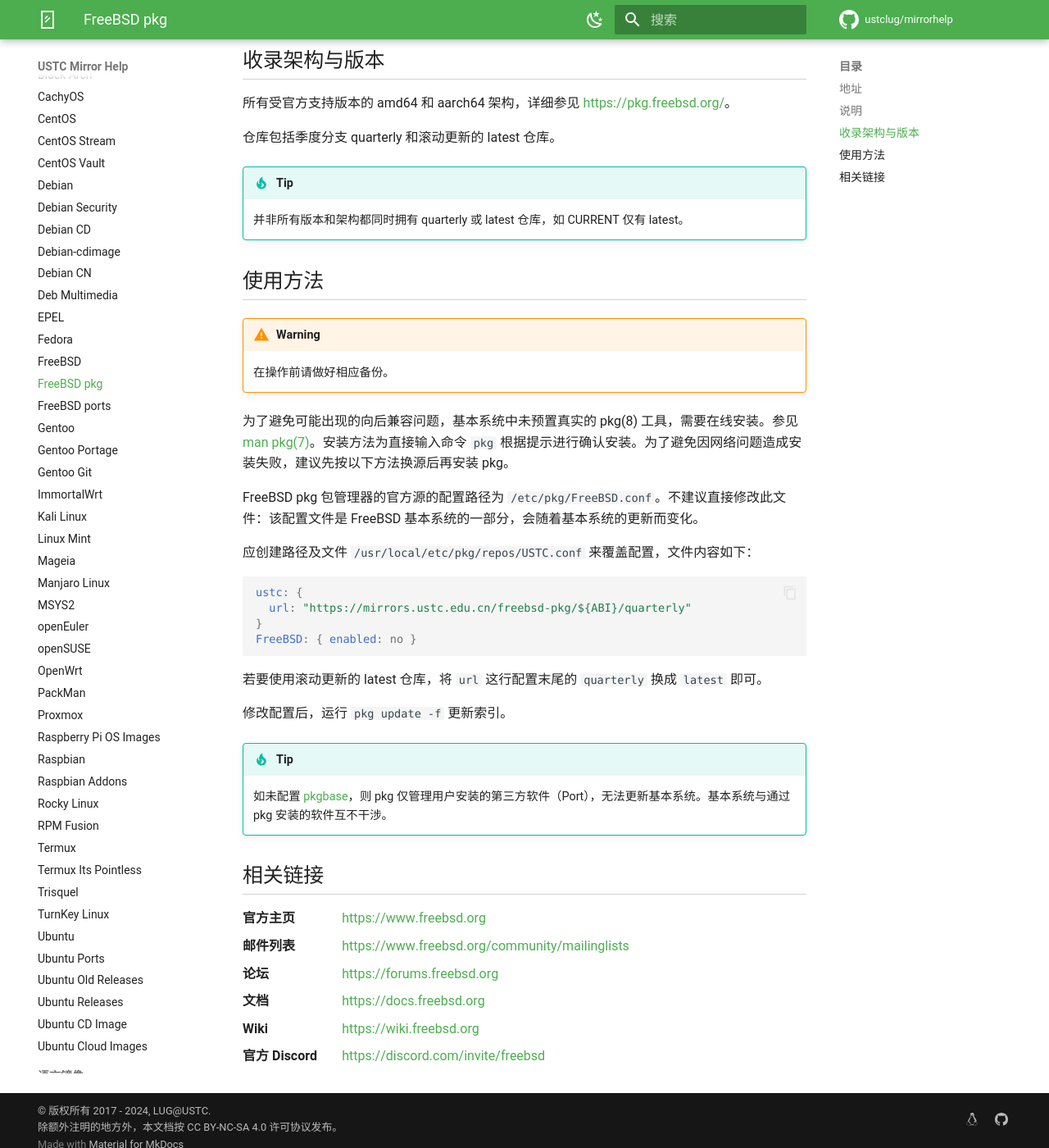
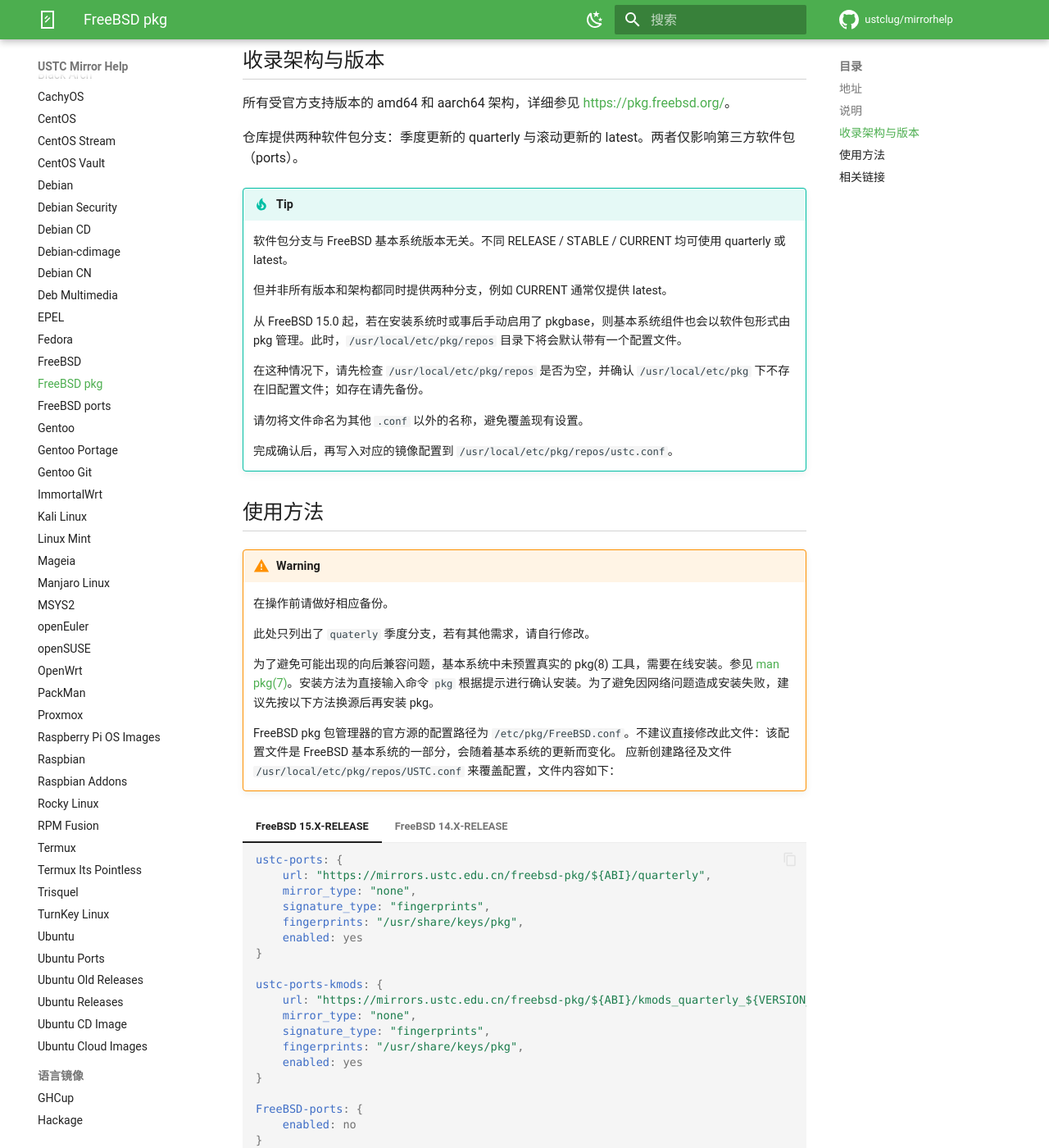
Before and after one commit to ustclug/mirrorhelp, an MkDocs documentation site: the page built from docs/freebsd-pkg.md, in a window 1280 px wide and 1400 px high, scrolled down 351 px. Shown: the whole window at 82% size. Built offline with MkDocs 1.6.1 and Material for MkDocs 9.7.7, drawn with Linux system fonts in a browser that asks for light colours; comment, search, counter and statistics services are not loaded; some of the changed text lies outside the part shown.

Commit message:
Clarify FreeBSD 15 pkg repository rename to FreeBSD-ports (#302)
* Clarify FreeBSD 15 pkg repository rename to FreeBSD-ports

Starting from FreeBSD 15, the default pkg repository name has changed from `FreeBSD` to `FreeBSD-ports`.
Disabling `FreeBSD: { enabled: no }` no longer works, because pkg still enables `FreeBSD-ports` by default.

This behavior is defined in FreeBSD 15 source code:

* Default repo config: https://github.com/freebsd/freebsd-src/blob/releng/15.0/usr.sbin/pkg/FreeBSD.conf.quarterly

* Commit introducing the change: https://github.com/freebsd/freebsd-src/commit/c83705a5756ef2b01e0e5b1430e8c5548d4cca6e

Currently, this rename is easy to miss and causes confusion, especially when configuring third-party or regional mirrors.
I suggest documenting this change clearly, or updating examples to explicitly mention that `FreeBSD-ports` must be disabled instead of `FreeBSD` on FreeBSD 15 and later.

This PR is intended as a documentation clarification only.

refer: https://blog.mxdyeah.com/post/freebsd-15-pkg-repo-freebsd-ports-trap

* Restore Markdown format.

Restore Markdown format.

* Change note from 'important' to 'warning'

* Change the form of expression.

* Rewrite, change the way it is expressed

* fix Trailing spaces

* Remove extra spaces

Co-authored-by: taoky <taoky99@outlook.com>

* change "ustc" to "USTC"

---------

Co-authored-by: taoky <taoky99@outlook.com>

````diff
--- a/docs/freebsd-pkg.md
+++ b/docs/freebsd-pkg.md
@@ -12,11 +12,21 @@
 
 所有受官方支持版本的 amd64 和 aarch64 架构，详细参见 <https://pkg.freebsd.org/>。
 
-仓库包括季度分支 quarterly 和滚动更新的 latest 仓库。
+仓库提供两种软件包分支：季度更新的 quarterly 与滚动更新的 latest。两者仅影响第三方软件包（ports）。
 
 !!! tip
 
-    并非所有版本和架构都同时拥有 quarterly 或 latest 仓库，如 CURRENT 仅有 latest。
+    软件包分支与 FreeBSD 基本系统版本无关。不同 RELEASE / STABLE / CURRENT 均可使用 quarterly 或 latest。
+
+    但并非所有版本和架构都同时提供两种分支，例如 CURRENT 通常仅提供 latest。
+
+    从 FreeBSD 15.0 起，若在安装系统时或事后手动启用了 pkgbase，则基本系统组件也会以软件包形式由 pkg 管理。此时，`/usr/local/etc/pkg/repos` 目录下将会默认带有一个配置文件。
+
+    在这种情况下，请先检查 `/usr/local/etc/pkg/repos` 是否为空，并确认 `/usr/local/etc/pkg` 下不存在旧配置文件；如存在请先备份。
+
+    请勿将文件命名为其他 `.conf` 以外的名称，避免覆盖现有设置。
+
+    完成确认后，再写入对应的镜像配置到 `/usr/local/etc/pkg/repos/ustc.conf`。
 
 ## 使用方法
 
@@ -24,20 +34,81 @@
 
     在操作前请做好相应备份。
 
-为了避免可能出现的向后兼容问题，基本系统中未预置真实的 pkg(8) 工具，需要在线安装。参见 [man pkg(7)](https://man.freebsd.org/cgi/man.cgi?query=pkg)。安装方法为直接输入命令 `pkg` 根据提示进行确认安装。为了避免因网络问题造成安装失败，建议先按以下方法换源后再安装 pkg。
+    此处只列出了 `quaterly` 季度分支，若有其他需求，请自行修改。
 
-FreeBSD pkg 包管理器的官方源的配置路径为 `/etc/pkg/FreeBSD.conf`。不建议直接修改此文件：该配置文件是 FreeBSD 基本系统的一部分，会随着基本系统的更新而变化。
+    为了避免可能出现的向后兼容问题，基本系统中未预置真实的 pkg(8) 工具，需要在线安装。参见 [man pkg(7)](https://man.freebsd.org/cgi/man.cgi?query=pkg)。安装方法为直接输入命令 `pkg` 根据提示进行确认安装。为了避免因网络问题造成安装失败，建议先按以下方法换源后再安装 pkg。
 
-应创建路径及文件 `/usr/local/etc/pkg/repos/USTC.conf` 来覆盖配置，文件内容如下：
+    FreeBSD pkg 包管理器的官方源的配置路径为 `/etc/pkg/FreeBSD.conf`。不建议直接修改此文件：该配置文件是 FreeBSD 基本系统的一部分，会随着基本系统的更新而变化。
+    应新创建路径及文件 `/usr/local/etc/pkg/repos/USTC.conf` 来覆盖配置，文件内容如下：
 
-```yaml
-ustc: {
-  url: "https://mirrors.ustc.edu.cn/freebsd-pkg/${ABI}/quarterly"
-}
-FreeBSD: { enabled: no }
-```
+=== "FreeBSD 15.X-RELEASE"
 
-若要使用滚动更新的 latest 仓库，将 `url` 这行配置末尾的 `quarterly` 换成 `latest` 即可。
+    ```yaml
+    ustc-ports: {
+        url: "https://mirrors.ustc.edu.cn/freebsd-pkg/${ABI}/quarterly",
+        mirror_type: "none",
+        signature_type: "fingerprints",
+        fingerprints: "/usr/share/keys/pkg",
+        enabled: yes
+    }
+
+    ustc-ports-kmods: {
+        url: "https://mirrors.ustc.edu.cn/freebsd-pkg/${ABI}/kmods_quarterly_${VERSION_MINOR}",
+        mirror_type: "none",
+        signature_type: "fingerprints",
+        fingerprints: "/usr/share/keys/pkg",
+        enabled: yes
+    }
+
+    FreeBSD-ports: {
+        enabled: no
+    }
+
+    FreeBSD-ports-kmods: {
+        enabled: no
+    }
+
+    # 仅当启用 pkgbase 时才添加以下内容
+    #ustc-base: {
+    #   url: "https://mirrors.ustc.edu.cn/freebsd-pkg/${ABI}/base_release_${VERSION_MINOR}",
+    #   mirror_type: "none",
+    #   signature_type: "fingerprints",
+    #   fingerprints: "/usr/share/keys/pkgbase-${VERSION_MAJOR}",
+    #   enabled: yes
+    #}
+
+    #FreeBSD-base: {
+    #   enabled: no
+    #}
+    ```
+
+=== "FreeBSD 14.X-RELEASE"
+
+    ```yaml
+    ustc: {
+        url: "https://mirrors.ustc.edu.cn/freebsd-pkg/${ABI}/quarterly",
+        mirror_type: "none",
+        signature_type: "fingerprints",
+        fingerprints: "/usr/share/keys/pkg",
+        enabled: yes
+    }
+
+    ustc-kmods: {
+        url: "https://mirrors.ustc.edu.cn/freebsd-pkg/${ABI}/kmods_quarterly_${VERSION_MINOR}",
+        mirror_type: "none",
+        signature_type: "fingerprints",
+        fingerprints: "/usr/share/keys/pkg",
+        enabled: yes
+    }
+
+    FreeBSD: {
+        enabled: no
+    }
+
+    FreeBSD-kmods: {
+        enabled: no
+    }
+    ```
 
 修改配置后，运行 `pkg update -f` 更新索引。
 
````
